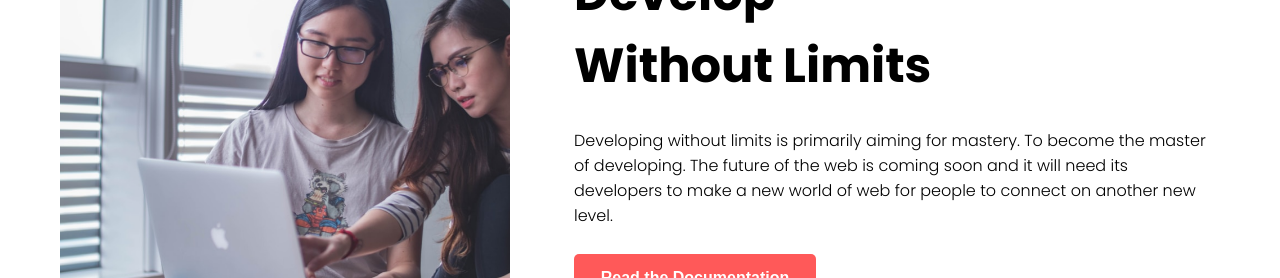
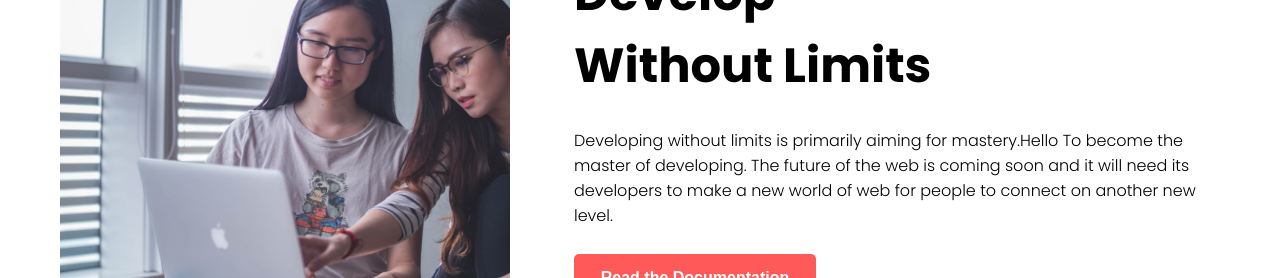
Before and after one commit to Romel-cou/developer-portfolio, a plain HTML site: page index.html in a window 1280 px wide. Shown: the part 1860-2138 px from the top of the page. Drawn offline with Linux system fonts and the light colour scheme.

Commit message:
new commit

```diff
--- a/index.html
+++ b/index.html
@@ -89,10 +89,10 @@
           Without Limits
         </h1>
         <p>
-          Developing without limits is primarily aiming for mastery. To become
-          the master of developing. The future of the web is coming soon and it
-          will need its developers to make a new world of web for people to
-          connect on another new level.
+          Developing without limits is primarily aiming for mastery.Hello To
+          become the master of developing. The future of the web is coming soon
+          and it will need its developers to make a new world of web for people
+          to connect on another new level.
         </p>
         <button>Read the Documentation</button>
       </div>
```
